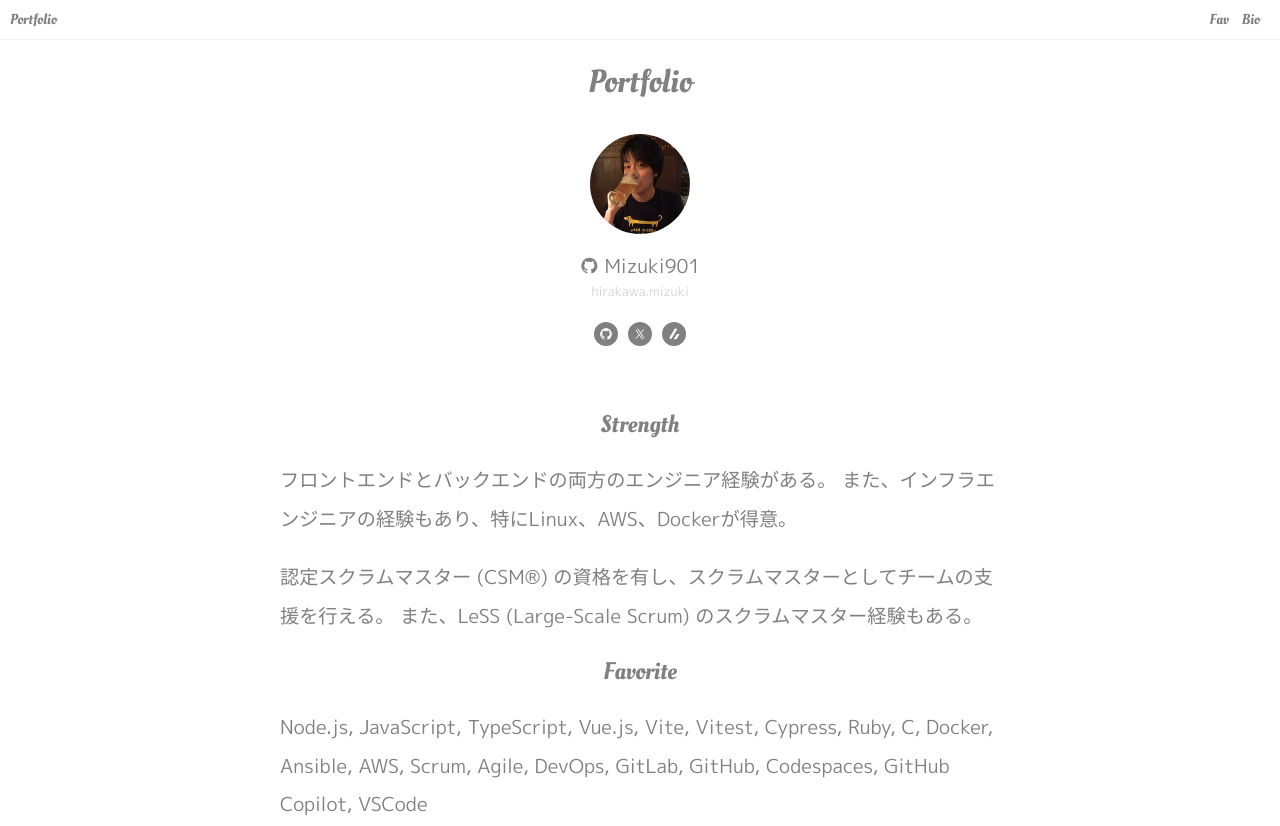
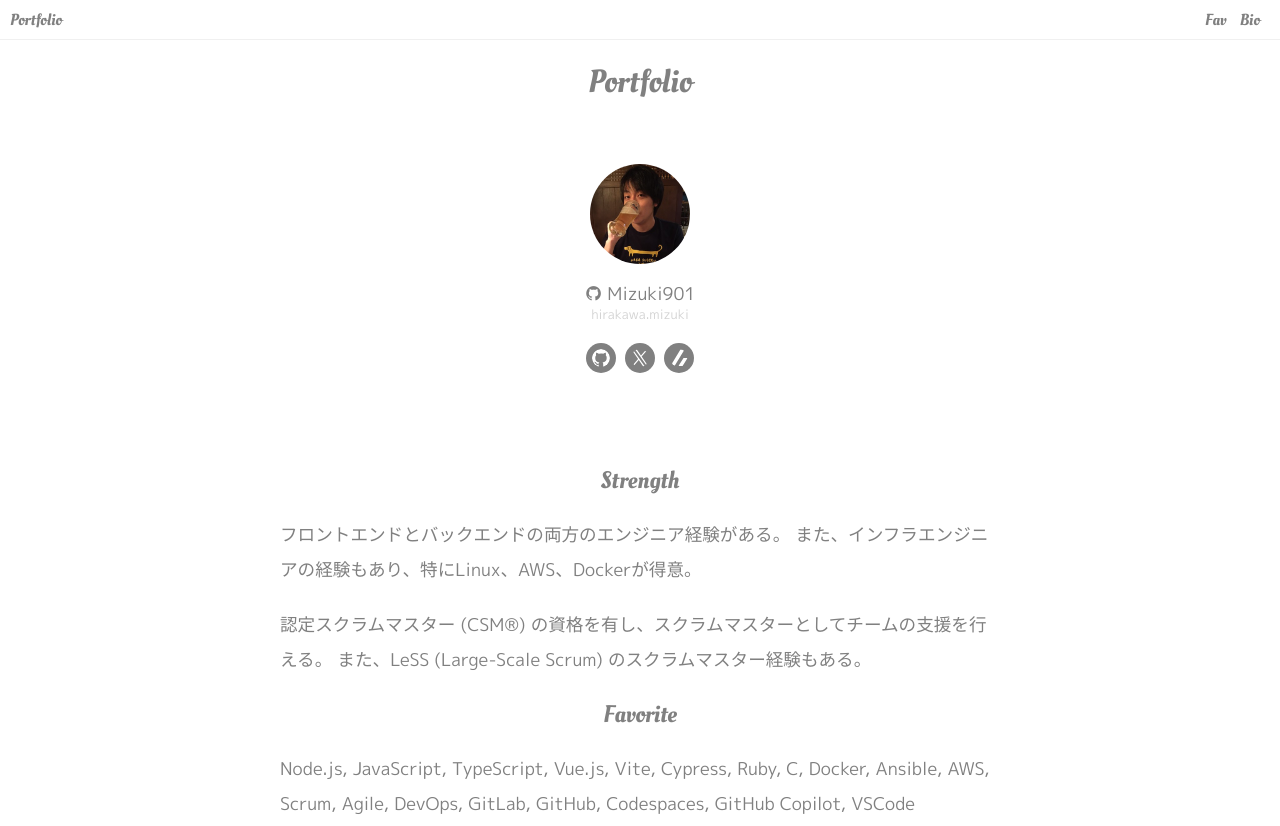
Before and after one commit to Mizuki901/portfolio, a website: page index.html in a window 1280 px wide. Shown: the top 826 px of the page. Drawn offline with Linux system fonts and the light colour scheme.

Commit message:
docs: コンテンツとレイアウトの微調整

```diff
--- a/index.html
+++ b/index.html
@@ -35,13 +35,13 @@
     </p>
     <p id="icons">
       <a href="https://github.com/Mizuki901" target="_blank" rel="noopener noreferrer">
-        <img class="icon" src="icon/github.svg" alt="github">
+        <img class="icon" id="github" src="icon/github.svg" alt="github">
       </a>
       <a href="https://x.com/mizuki901" target="_blank" rel="noopener noreferrer">
-        <img class="icon" src="icon/x.svg" alt="x">
+        <img class="icon" id="x" src="icon/x.svg" alt="x">
       </a>
       <a href="https://zenn.dev/mizuki901" target="_blank" rel="noopener noreferrer">
-        <img class="icon" src="icon/zenn.svg" alt="zenn">
+        <img class="icon" id="zenn" src="icon/zenn.svg" alt="zenn">
       </a>
     </p>
     <div class="spacer"></div>
@@ -59,7 +59,7 @@
     <div id="favorite">
       <h2>Favorite</h2>
       <p>
-        Node.js, JavaScript, TypeScript, Vue.js, Vite, Vitest, Cypress,
+        Node.js, JavaScript, TypeScript, Vue.js, Vite, Cypress,
         Ruby, C, Docker, Ansible, AWS, Scrum, Agile, DevOps,
         GitLab, GitHub, Codespaces, GitHub Copilot, VSCode
       </p>
--- a/style.css
+++ b/style.css
@@ -12,6 +12,10 @@
 }
 
 html {
+  /* ページ内リンクで見出しよりも少し上にリンクするための設定 */
+  scroll-snap-type: y proximity;
+	scroll-padding-top: 60px;
+  /* スクロールをスムースにする */
   scroll-behavior: smooth;
 }
 
@@ -30,13 +34,12 @@
   padding: 0 10px;
   background-color: white;
   border-bottom: 1px solid #f0f0f0;
-  z-index: 1;
+  z-index: 100;
 }
 
 header * {
   display: inline-block;
   position: relative;
-  font-size: 0.9rem;
   font-family: "Oleo Script", system-ui;
 }
 
@@ -53,7 +56,8 @@
   width: 80%;
   max-width: 720px;
   margin: 0 auto;
-  margin-top: 60px;
+  /* ヘッダーの高さ、および、マージンの相殺の考慮 */
+  margin-top: calc( var(--header-height) + var(--heading-margin) );
 }
 
 h1, h2 {
@@ -66,7 +70,7 @@
 
 p {
   margin: 20px 0;
-  font-size: 1.2rem;
+  font-size: 1.1rem;
   line-height: 2;
 }
 
@@ -75,7 +79,7 @@
 }
 
 .spacer {
-  height: 10px;
+  height: 40px;
 }
 
 #photo {
@@ -88,7 +92,7 @@
 
 #name {
   text-align: center;
-  line-height: 1.2;
+  line-height: 1.1;
 }
 
 #fullname {
@@ -101,13 +105,25 @@
 }
 
 .icon {
-  width: 24px;
-  height: 24px;
+  width: 30px;
+  height: 30px;
   padding: 6px;
   margin: 0 2px;
   color: white;
   background-color: gray;
   border-radius: 50%;
+}
+
+.icon#github:hover {
+  background-color: #1f2328;
+}
+
+.icon#x:hover {
+  background-color: black;
+}
+
+.icon#zenn:hover {
+  background-color: #3ea8ff;
 }
 
 .year {
@@ -123,6 +139,9 @@
 }
 
 @media screen and (max-width: 768px) {
+  header * {
+    font-size: 0.9rem;
+  }
   p {
     font-size: 0.9rem;
   }
```
